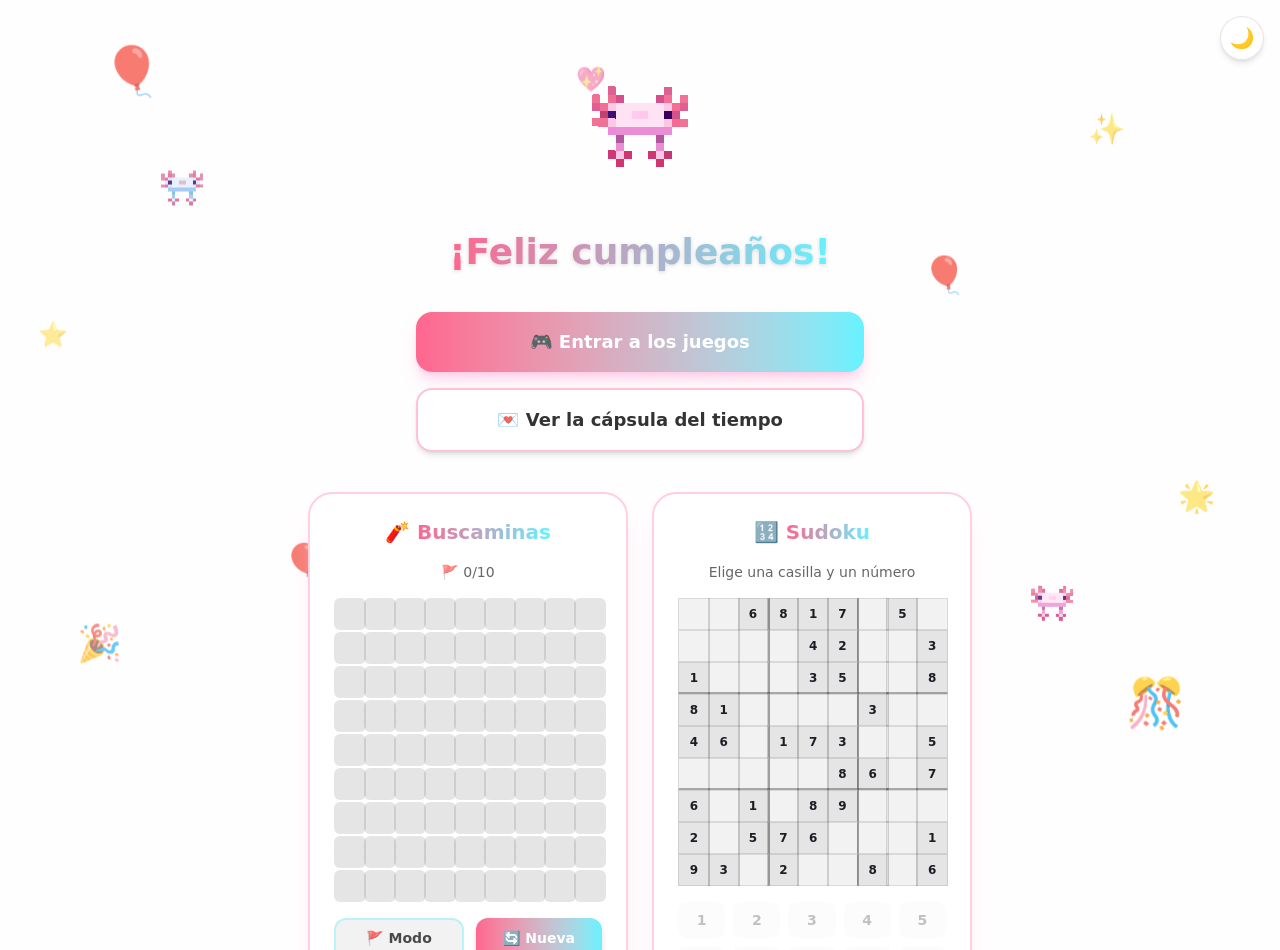
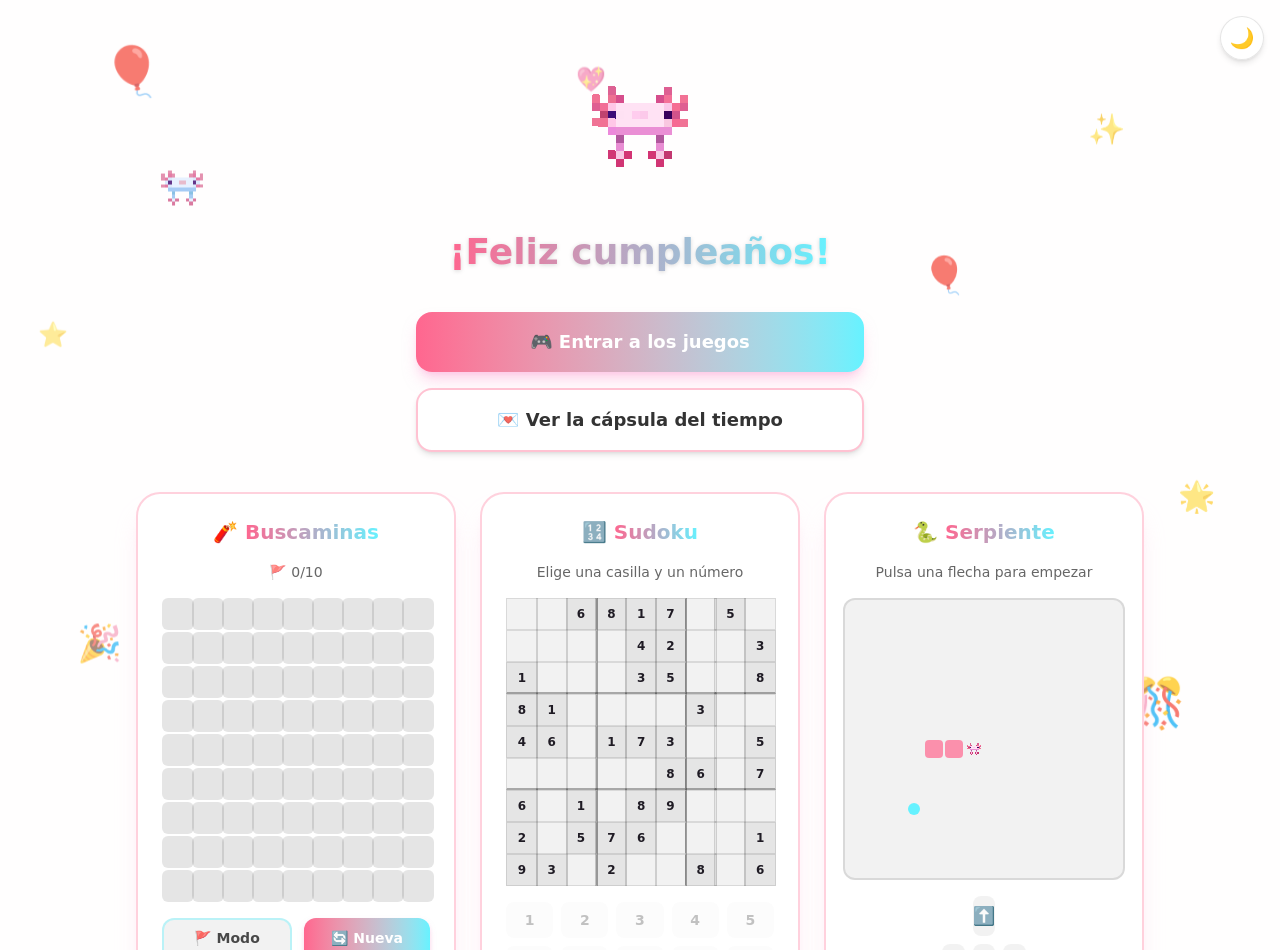
Before and after one commit to aifusp-dev/regalo-mara, a React (Vite) app in the folder frontend/: page / in a window 1280 px wide. Shown: the top 950 px of the page. Built offline with nearby package versions, Linux system fonts and the light colour scheme; no server answers.

Commit message:
Añade minijuego de la serpiente junto a sudoku y buscaminas
La cabeza es el ajolote rosa. Se controla con flechas/WASD o el D-pad táctil; no empieza a moverse hasta la primera pulsación para no chocar antes de que el jugador reaccione.

```diff
--- /dev/null
+++ b/frontend/src/components/Snake.tsx
@@ -0,0 +1,196 @@
+import { useEffect, useRef, useState } from 'react';
+import ajoloteRosa from '../assets/ajoloterosa.png';
+
+const COLS = 14;
+const ROWS = 14;
+const CELL_PX = 18;
+const TICK_MS = 150;
+
+type Point = { x: number; y: number };
+type Direction = { dx: number; dy: number };
+
+const DIRECTIONS = {
+  up: { dx: 0, dy: -1 },
+  down: { dx: 0, dy: 1 },
+  left: { dx: -1, dy: 0 },
+  right: { dx: 1, dy: 0 },
+} satisfies Record<string, Direction>;
+
+function initialSnake(): Point[] {
+  const y = Math.floor(ROWS / 2);
+  return [
+    { x: 6, y },
+    { x: 5, y },
+    { x: 4, y },
+  ];
+}
+
+function randomFood(snake: Point[]): Point {
+  let food: Point;
+  do {
+    food = { x: Math.floor(Math.random() * COLS), y: Math.floor(Math.random() * ROWS) };
+  } while (snake.some((s) => s.x === food.x && s.y === food.y));
+  return food;
+}
+
+type Phase = 'idle' | 'playing' | 'over';
+
+export function Snake() {
+  const [snake, setSnake] = useState<Point[]>(initialSnake);
+  const [food, setFood] = useState<Point>(() => randomFood(initialSnake()));
+  const [phase, setPhase] = useState<Phase>('idle');
+  const [score, setScore] = useState(0);
+  const directionRef = useRef<Direction>(DIRECTIONS.right);
+  const pendingDirectionRef = useRef<Direction>(DIRECTIONS.right);
+  const foodRef = useRef<Point>(food);
+
+  useEffect(() => {
+    foodRef.current = food;
+  }, [food]);
+
+  function setDirection(dir: Direction) {
+    const current = directionRef.current;
+    if (current.dx === -dir.dx && current.dy === -dir.dy) return;
+    pendingDirectionRef.current = dir;
+    setPhase((p) => (p === 'idle' ? 'playing' : p));
+  }
+
+  function newGame() {
+    const start = initialSnake();
+    setSnake(start);
+    setFood(randomFood(start));
+    setPhase('idle');
+    setScore(0);
+    directionRef.current = DIRECTIONS.right;
+    pendingDirectionRef.current = DIRECTIONS.right;
+  }
+
+  useEffect(() => {
+    if (phase !== 'playing') return;
+    const interval = setInterval(() => {
+      directionRef.current = pendingDirectionRef.current;
+      setSnake((prev) => {
+        const dir = directionRef.current;
+        const head = prev[0];
+        const newHead = { x: head.x + dir.dx, y: head.y + dir.dy };
+
+        if (newHead.x < 0 || newHead.x >= COLS || newHead.y < 0 || newHead.y >= ROWS) {
+          setPhase('over');
+          return prev;
+        }
+
+        const food = foodRef.current;
+        const ateFood = newHead.x === food.x && newHead.y === food.y;
+        const body = ateFood ? prev : prev.slice(0, -1);
+
+        if (body.some((s) => s.x === newHead.x && s.y === newHead.y)) {
+          setPhase('over');
+          return prev;
+        }
+
+        const next = [newHead, ...body];
+        if (ateFood) {
+          setScore((s) => s + 1);
+          setFood(randomFood(next));
+        }
+        return next;
+      });
+    }, TICK_MS);
+    return () => clearInterval(interval);
+  }, [phase]);
+
+  useEffect(() => {
+    const KEY_MAP: Record<string, Direction> = {
+      ArrowUp: DIRECTIONS.up,
+      ArrowDown: DIRECTIONS.down,
+      ArrowLeft: DIRECTIONS.left,
+      ArrowRight: DIRECTIONS.right,
+      w: DIRECTIONS.up,
+      s: DIRECTIONS.down,
+      a: DIRECTIONS.left,
+      d: DIRECTIONS.right,
+    };
+    function onKeyDown(e: KeyboardEvent) {
+      const dir = KEY_MAP[e.key];
+      if (dir) {
+        e.preventDefault();
+        setDirection(dir);
+      }
+    }
+    window.addEventListener('keydown', onKeyDown);
+    return () => window.removeEventListener('keydown', onKeyDown);
+  }, []);
+
+  const head = snake[0];
+
+  return (
+    <div className="flex w-full max-w-xs flex-col items-center gap-4 rounded-3xl border-2 border-brand-pink/30 bg-white p-6 shadow-xl shadow-pink-200/40 dark:border-white/15 dark:bg-white/10 dark:shadow-purple-950/30">
+      <h2 className="font-display text-xl font-bold">
+        🐍 <span className="brand-gradient-text">Serpiente</span>
+      </h2>
+
+      <p className="text-sm text-black/60 dark:text-white/60">
+        {phase === 'idle' && 'Pulsa una flecha para empezar'}
+        {phase === 'over' && `💀 ¡Choque! Puntos: ${score}`}
+        {phase === 'playing' && `✨ Puntos: ${score}`}
+      </p>
+
+      <div
+        className="grid gap-0.5 rounded-xl border-2 border-black/10 bg-black/5 dark:border-white/15 dark:bg-white/5"
+        style={{
+          gridTemplateColumns: `repeat(${COLS}, ${CELL_PX}px)`,
+          gridTemplateRows: `repeat(${ROWS}, ${CELL_PX}px)`,
+        }}
+      >
+        {Array.from({ length: COLS * ROWS }).map((_, i) => {
+          const x = i % COLS;
+          const y = Math.floor(i / COLS);
+          const isHead = head.x === x && head.y === y;
+          const isBody = !isHead && snake.some((s) => s.x === x && s.y === y);
+          const isFood = food.x === x && food.y === y;
+          return (
+            <div key={i} className="flex items-center justify-center">
+              {isHead && (
+                <img
+                  src={ajoloteRosa}
+                  alt=""
+                  className="h-full w-full object-contain [image-rendering:pixelated]"
+                />
+              )}
+              {isBody && <div className="h-full w-full rounded-sm bg-brand-pink/70" />}
+              {isFood && <div className="h-2/3 w-2/3 rounded-full bg-brand-cyan" />}
+            </div>
+          );
+        })}
+      </div>
+
+      <div className="grid grid-cols-3 gap-2">
+        <div />
+        <DPadButton label="⬆️" onClick={() => setDirection(DIRECTIONS.up)} />
+        <div />
+        <DPadButton label="⬅️" onClick={() => setDirection(DIRECTIONS.left)} />
+        <DPadButton label="⬇️" onClick={() => setDirection(DIRECTIONS.down)} />
+        <DPadButton label="➡️" onClick={() => setDirection(DIRECTIONS.right)} />
+      </div>
+
+      <button
+        onClick={newGame}
+        className="w-full rounded-xl bg-gradient-to-r from-brand-pink to-brand-cyan px-3 py-2 text-sm font-bold text-white shadow-md shadow-pink-300/50 transition hover:scale-[1.02] dark:shadow-purple-900/40"
+      >
+        🔄 Nueva partida
+      </button>
+    </div>
+  );
+}
+
+function DPadButton({ label, onClick }: { label: string; onClick: () => void }) {
+  return (
+    <button
+      onClick={onClick}
+      aria-label="Cambiar dirección"
+      className="flex h-10 items-center justify-center rounded-lg bg-black/5 text-lg transition hover:bg-brand-pink/20 dark:bg-white/10 dark:hover:bg-purple-500/30"
+    >
+      {label}
+    </button>
+  );
+}
--- a/frontend/src/pages/Landing.tsx
+++ b/frontend/src/pages/Landing.tsx
@@ -2,6 +2,7 @@ import { Link } from 'react-router-dom';
 import ajoloteRosa from '../assets/ajoloterosa.png';
 import { Buscaminas } from '../components/Buscaminas';
 import { Sudoku } from '../components/Sudoku';
+import { Snake } from '../components/Snake';
 
 export function Landing() {
   return (
@@ -30,9 +31,10 @@ export function Landing() {
           </Link>
         </div>
       </div>
-      <div className="flex w-full max-w-3xl flex-col items-center gap-6 sm:flex-row sm:items-start sm:justify-center">
+      <div className="flex w-full max-w-5xl flex-col items-center gap-6 sm:flex-row sm:flex-wrap sm:items-start sm:justify-center">
         <Buscaminas />
         <Sudoku />
+        <Snake />
       </div>
     </div>
   );
```
